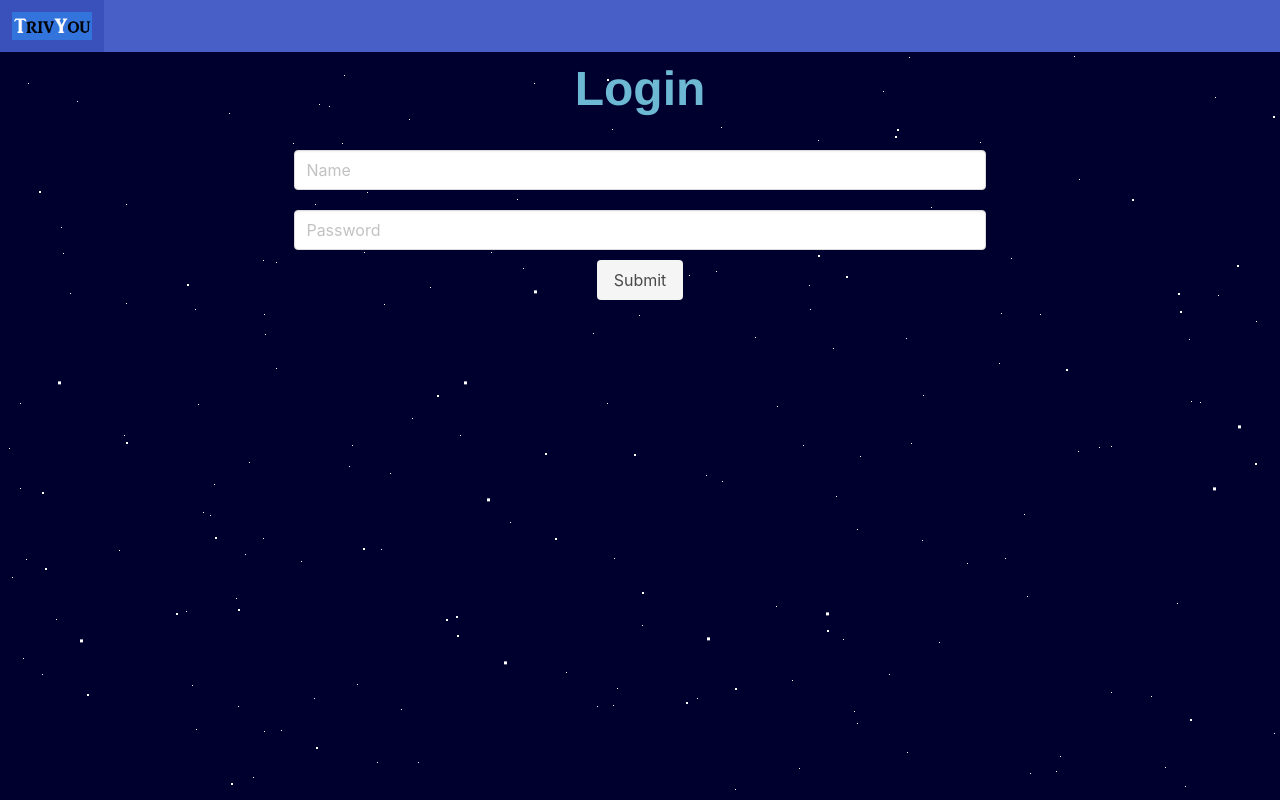
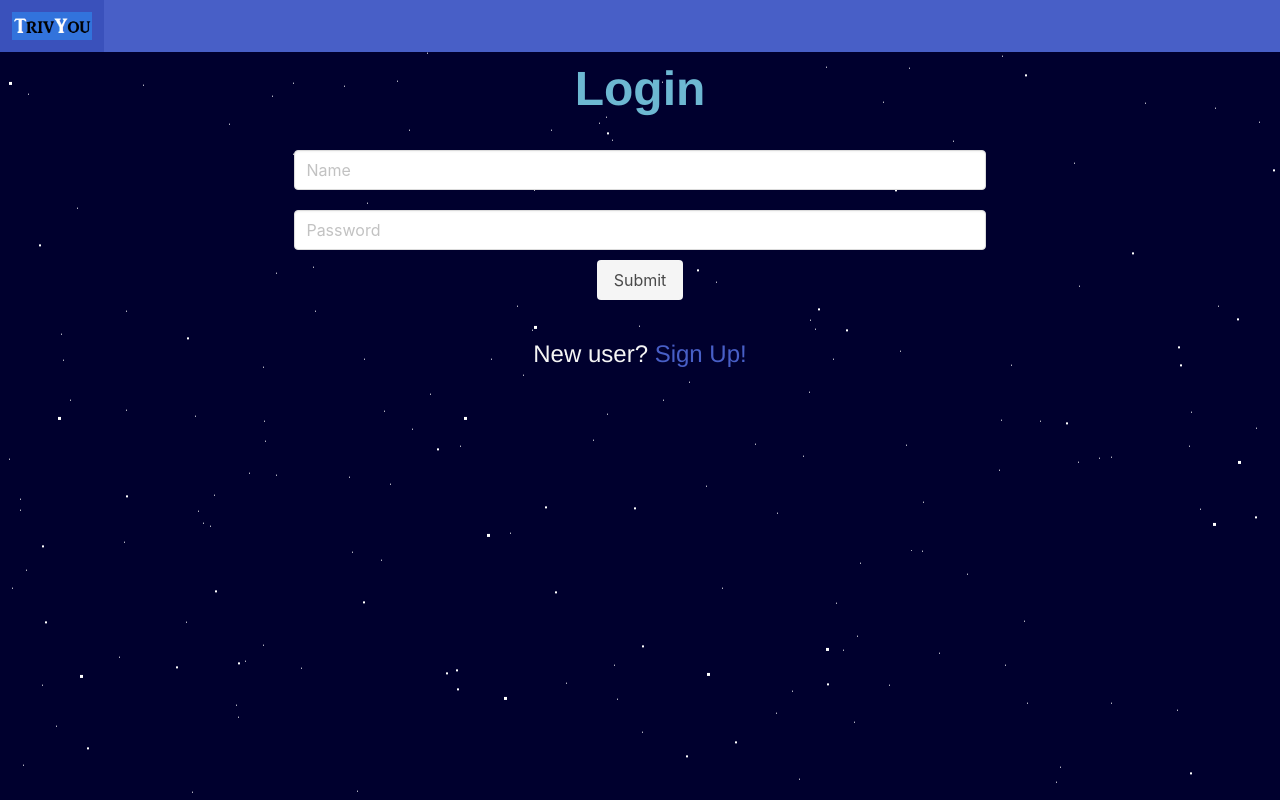
Before and after one commit to OdedSp/frontend-trivially, a Vue app: page /#/login in a window 1280 px wide. Built offline with nearby package versions, Linux system fonts and the light colour scheme; what vue-socket.io would draw is missing.

Commit message:
link to signup in login page

```diff
--- a/src/components/HomePage.vue
+++ b/src/components/HomePage.vue
@@ -7,7 +7,7 @@
     </div>
     <div v-if="currUser && !gameStarted" class="status-bar">
       <div class="user">
-        <p>Hello {{currUser.username}}</p>
+        <span>Hello {{currUser.username}}</span>
       </div>
     <user-count/>
     </div>
@@ -31,14 +31,15 @@
         </div>
       </section>
     </transition>
+    <button v-if="currUser" class="button is-white is-small is-outlined is-rounded log-out-button" @click="logOut">Log Out</button>
   </div>
 </template>
 
 <script>
 import UserCount from './UserCount';
+import { LOGOUT_USER } from '../modules/user.module'
 
 import { mapGetters } from 'vuex'
-
 
 export default {
   name: "HomePage",
@@ -65,6 +66,9 @@ export default {
     loginUser(userObj) {
       this.$store.dispatch("loginUser", userObj);
       this.loginShow = false;
+    },
+    logOut(){
+      this.$store.dispatch({type: LOGOUT_USER})
     },
     startGame() {
       this.gameStarted = true
@@ -123,4 +127,10 @@ h1 {
   justify-content: space-between;
   margin: 10px 10px 0px 10px
 }
+
+.log-out-button {
+  position: absolute;
+  bottom: 1em;
+  right: 1em;
+}
 </style>
--- a/src/components/LogIn.vue
+++ b/src/components/LogIn.vue
@@ -1,5 +1,5 @@
 <template>
-  <div>
+  <!-- <div> -->
     <div class="login-page-container">
       <h1 class="title is-1">Login</h1>
         <form @submit.prevent="sendUser">
@@ -18,8 +18,11 @@
             <button class="button is-light" @submit="sendUser">Submit</button>
           </div>
         </form>
+        <div class="goto-signup">
+          New user? <router-link to="/signup" class="link">Sign Up!</router-link>
+        </div>
     </div>
-    </div>
+    <!-- </div> -->
 </template>
 
 <script>
@@ -70,4 +73,18 @@ export default {
   .title {
     color: #6db8d2;
   }
+
+  .goto-signup {
+    font-size: 1.5em;
+    margin: 1.5em;
+    position: relative;
+    z-index: 10;
+  }
+
+  .goto-signup .link {
+    transition: all .3s;
+  }
+  .goto-signup .link:hover {
+    color: #00bcd4;
+  }
 </style>
```
